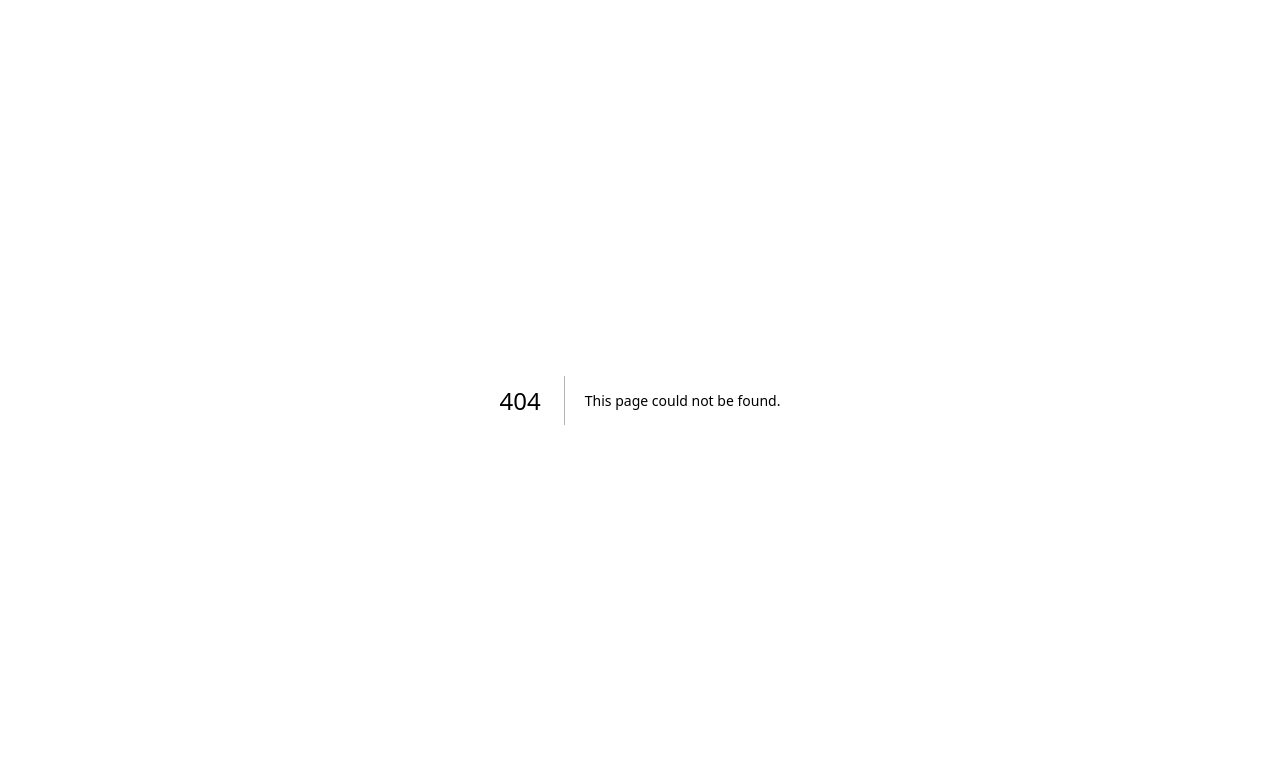
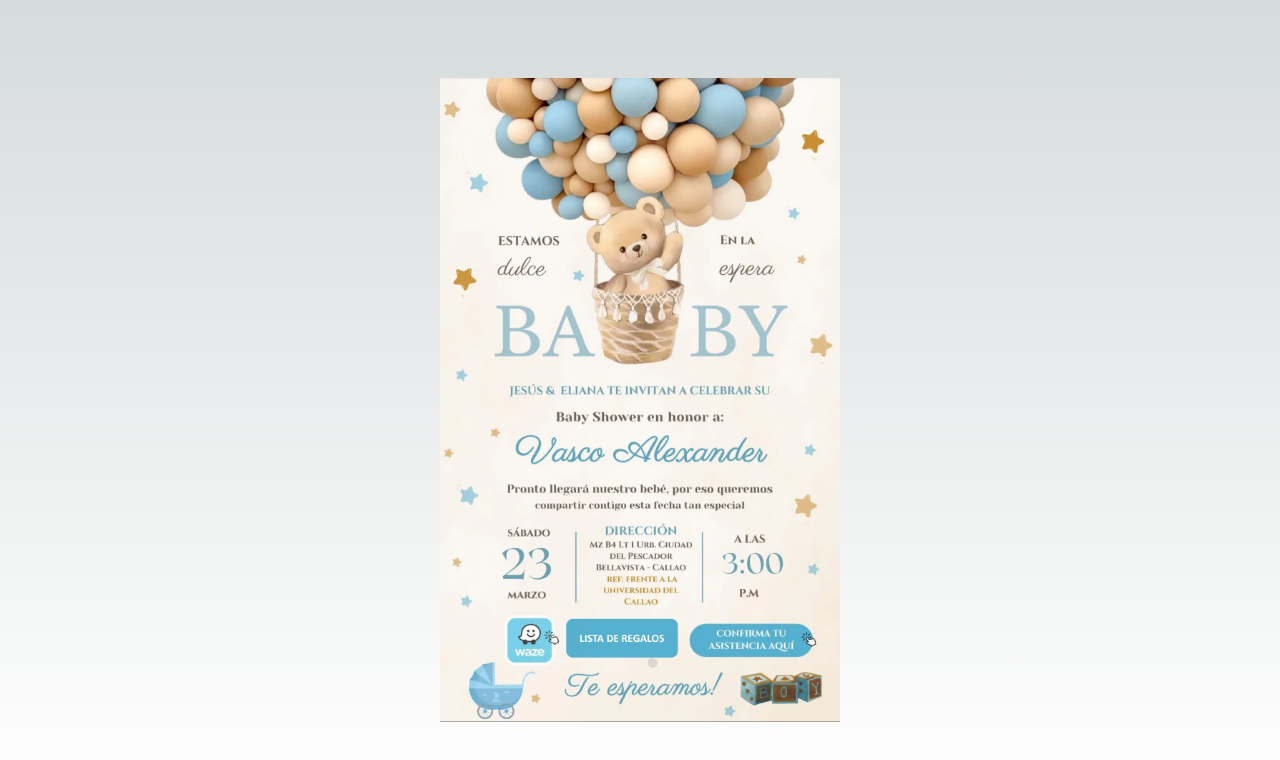
Before and after one commit to sefhirothxd/babyshawer, a Next.js app: page /invitacion in a window 1280 px wide. Before the commit this address had no page. Shown: the top 760 px of the page. Built offline with nearby package versions, Linux system fonts and the light colour scheme.

Commit message:
Add image and links to Invitacion page

```diff
--- a/src/app/components/Form.jsx
+++ b/src/app/components/Form.jsx
@@ -1,6 +1,5 @@
 "use client";
 import Link from "next/link";
-import Image from "next/image";
 import React, { useEffect, useState } from "react";
 import io from "socket.io-client";
 const API_URL = "https://smileedu-backend-production.up.railway.app/";
--- /dev/null
+++ b/src/app/invitacion/page.jsx
@@ -0,0 +1,36 @@
+import React from "react";
+import Image from "next/image";
+
+const Invitacion = () => {
+  return (
+    <div className="flex justify-center items-center min-h-svh w-full">
+      <div className="relative w-[400px]">
+        <Image
+          src="/invitacion.webp"
+          alt="Invitacion"
+          width={500}
+          height={500}
+        />
+        <div className="absolute bottom-[65px] left-[70px] flex  items-center w-full">
+          <a
+            className=" w-[40px] h-[40px]"
+            href="https://waze.com/ul/h6mc5mhjx9"
+            target="_blank"
+          ></a>
+          <a
+            className=" w-[100px] h-[40px] ml-6"
+            href="https://babyshawer.vercel.app/"
+            target="_blank"
+          ></a>
+          <a
+            className=" w-[120px] h-[30px] ml-5 mt-1"
+            href="https://wa.link/kfuc5i"
+            target="_blank"
+          ></a>
+        </div>
+      </div>
+    </div>
+  );
+};
+
+export default Invitacion;
--- a/src/app/page.jsx
+++ b/src/app/page.jsx
@@ -1,9 +1,17 @@
 import Form from "./components/Form";
+import Head from "next/head";
 
 export default function Home() {
   return (
-    <main className="flex min-h-screen w-full items-center justify-center  bg-[#b4e4ff]">
-      <Form />
-    </main>
+    <>
+      <Head>
+        <title>Baby Shawer de Vasco</title>
+        <meta name="description" content="Regalo" />
+        <link rel="icon" href="/favicon.ico" />
+      </Head>
+      <main className="flex min-h-screen w-full items-center justify-center  bg-[#b4e4ff]">
+        <Form />
+      </main>
+    </>
   );
 }
```
Also changed, not shown: public/invitacion.webp (added).
